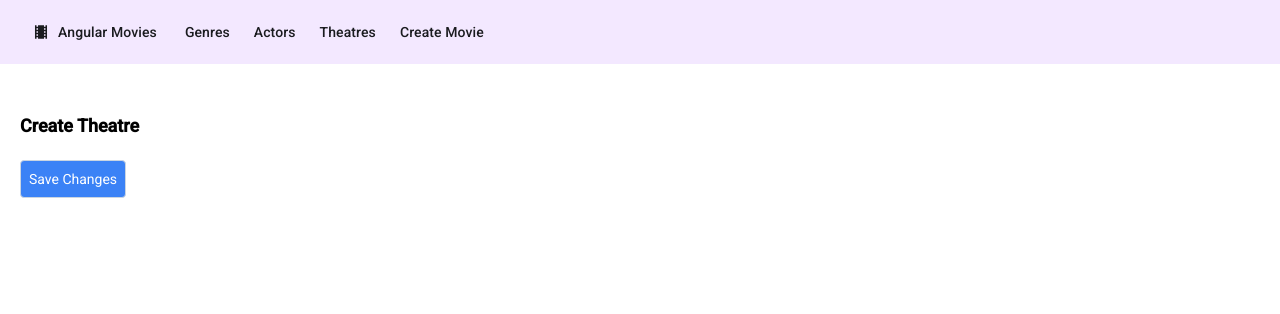
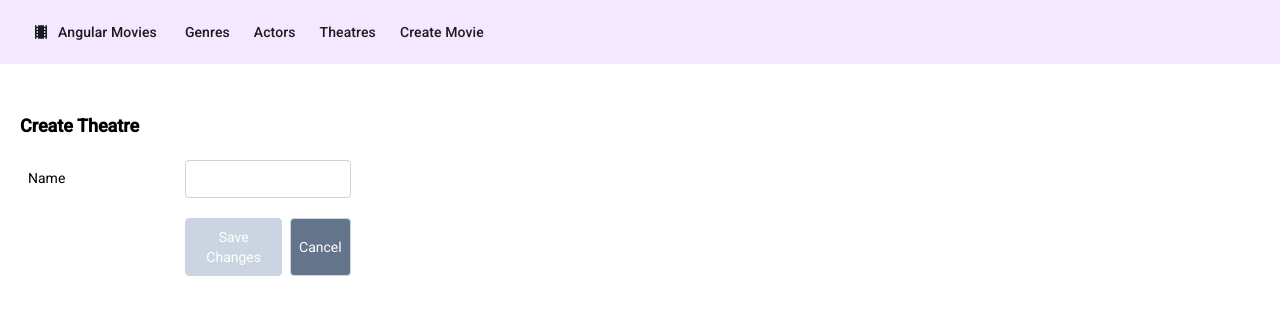
Before and after one commit to buddhika85/Movies-App, an Angular app in the folder angular-movies/: page /theatres/create in a window 1280 px wide. Shown: the top 314 px of the page. Built offline with nearby package versions, Linux system fonts and the light colour scheme.

Commit message:
theatres form added

```diff
--- a/angular-movies/src/app/theatres/create-theatre/create-theatre.component.html
+++ b/angular-movies/src/app/theatres/create-theatre/create-theatre.component.html
@@ -1,3 +1,5 @@
 <h3>Create Theatre</h3>
 
-<button class="add-btn" (click)="saveChanges()">Save Changes</button>
+<app-theatres-form></app-theatres-form>
+
+<!-- <button class="add-btn" (click)="saveChanges()">Save Changes</button> -->
--- a/angular-movies/src/app/theatres/create-theatre/create-theatre.component.ts
+++ b/angular-movies/src/app/theatres/create-theatre/create-theatre.component.ts
@@ -1,10 +1,11 @@
 import { Component, inject } from '@angular/core';
 import { Router } from '@angular/router';
+import { TheatresFormComponent } from '../theatres-form/theatres-form.component';
 
 @Component({
   selector: 'app-create-theatre',
   standalone: true,
-  imports: [],
+  imports: [TheatresFormComponent],
   templateUrl: './create-theatre.component.html',
   styleUrl: './create-theatre.component.scss',
 })
--- a/angular-movies/src/app/theatres/edit-theatre/edit-theatre.component.html
+++ b/angular-movies/src/app/theatres/edit-theatre/edit-theatre.component.html
@@ -1 +1,3 @@
 <p>edit-theatre {{ id }}</p>
+
+<app-theatres-form></app-theatres-form>
--- a/angular-movies/src/app/theatres/edit-theatre/edit-theatre.component.ts
+++ b/angular-movies/src/app/theatres/edit-theatre/edit-theatre.component.ts
@@ -1,9 +1,10 @@
 import { Component, Input, numberAttribute } from '@angular/core';
+import { TheatresFormComponent } from '../theatres-form/theatres-form.component';
 
 @Component({
   selector: 'app-edit-theatre',
   standalone: true,
-  imports: [],
+  imports: [TheatresFormComponent],
   templateUrl: './edit-theatre.component.html',
   styleUrl: './edit-theatre.component.scss',
 })
--- /dev/null
+++ b/angular-movies/src/app/theatres/theatres-form/theatres-form.component.html
@@ -0,0 +1,24 @@
+<form [formGroup]="formGroup" (ngSubmit)="onSubmit()">
+  <div class="three-col-form w-2/5">
+    <label class="lbl">Name</label>
+    <input type="text" class="text-box" formControlName="name" />
+    <div class="error-div">
+      @if ((name.dirty || name.touched) && name.invalid) {
+      @if(name.errors?.['required']) {
+      <span>Requied</span>
+      } @else if (name.errors?.['minlength']) {
+      <span>min length of 2 expected</span>
+      } @else if (name.errors?.['firstLetterShouldBeUppercase']) {
+      <span>First letter should be uppercase</span>
+      } }
+    </div>
+
+    <div></div>
+    <div class="btn-row">
+      <button class="add-btn" type="submit" [disabled]="formGroup.invalid">
+        Save Changes
+      </button>
+      <button class="cancel-btn" (click)="onReset()">Cancel</button>
+    </div>
+  </div>
+</form>
--- /dev/null
+++ b/angular-movies/src/app/theatres/theatres-form/theatres-form.component.ts
@@ -0,0 +1,46 @@
+import { Component, inject, OnInit } from '@angular/core';
+import {
+  FormBuilder,
+  FormControl,
+  FormGroup,
+  ReactiveFormsModule,
+  Validators,
+} from '@angular/forms';
+import { firstLetterShouldBeUppercase } from '../../shared/validators/validators';
+
+@Component({
+  selector: 'app-theatres-form',
+  standalone: true,
+  imports: [ReactiveFormsModule],
+  templateUrl: './theatres-form.component.html',
+  styleUrl: './theatres-form.component.scss',
+})
+export class TheatresFormComponent implements OnInit {
+  private formBuilder: FormBuilder = inject(FormBuilder);
+  formGroup!: FormGroup<{ name: FormControl<string> }>;
+
+  ngOnInit(): void {
+    this.formGroup = this.formBuilder.group({
+      name: this.formBuilder.control<string>('', {
+        nonNullable: true,
+        validators: [
+          Validators.required,
+          Validators.minLength(2),
+          firstLetterShouldBeUppercase(),
+        ],
+      }),
+    });
+  }
+
+  get name(): FormControl<string> {
+    return this.formGroup.controls.name;
+  }
+
+  onReset(): void {
+    this.formGroup.reset();
+  }
+
+  onSubmit(): void {
+    console.log(this.formGroup.value);
+  }
+}
--- a/angular-movies/src/styles.scss
+++ b/angular-movies/src/styles.scss
@@ -31,7 +31,7 @@ h3 {
 }
 
 .btn-row {
-  @apply flex flex-row gap-x-2;
+  @apply flex flex-row gap-x-2 mt-5;
 }
 
 .add-btn {
```
Also changed, not shown: angular-movies/src/app/theatres/theatres-form/theatres-form.component.scss (added).
